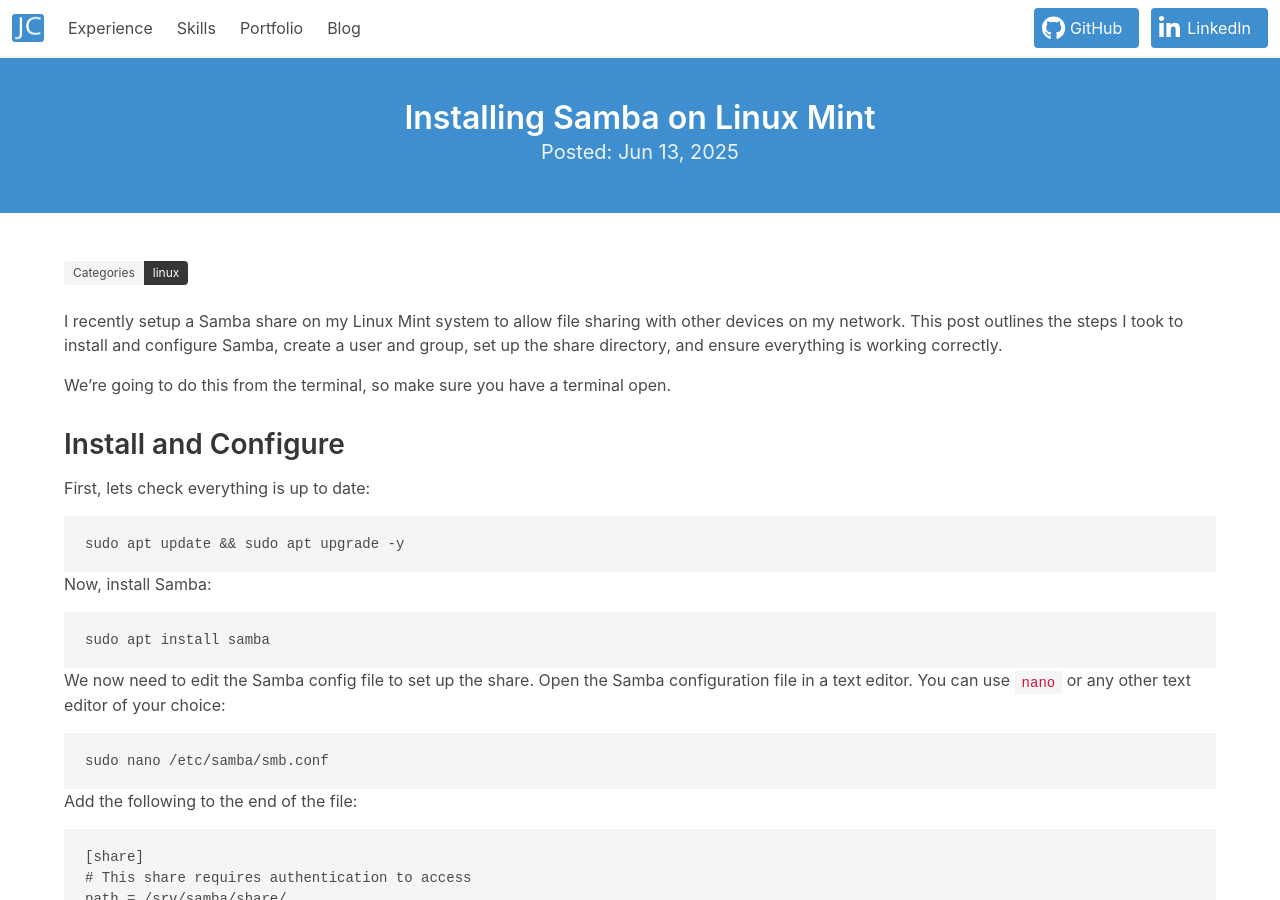
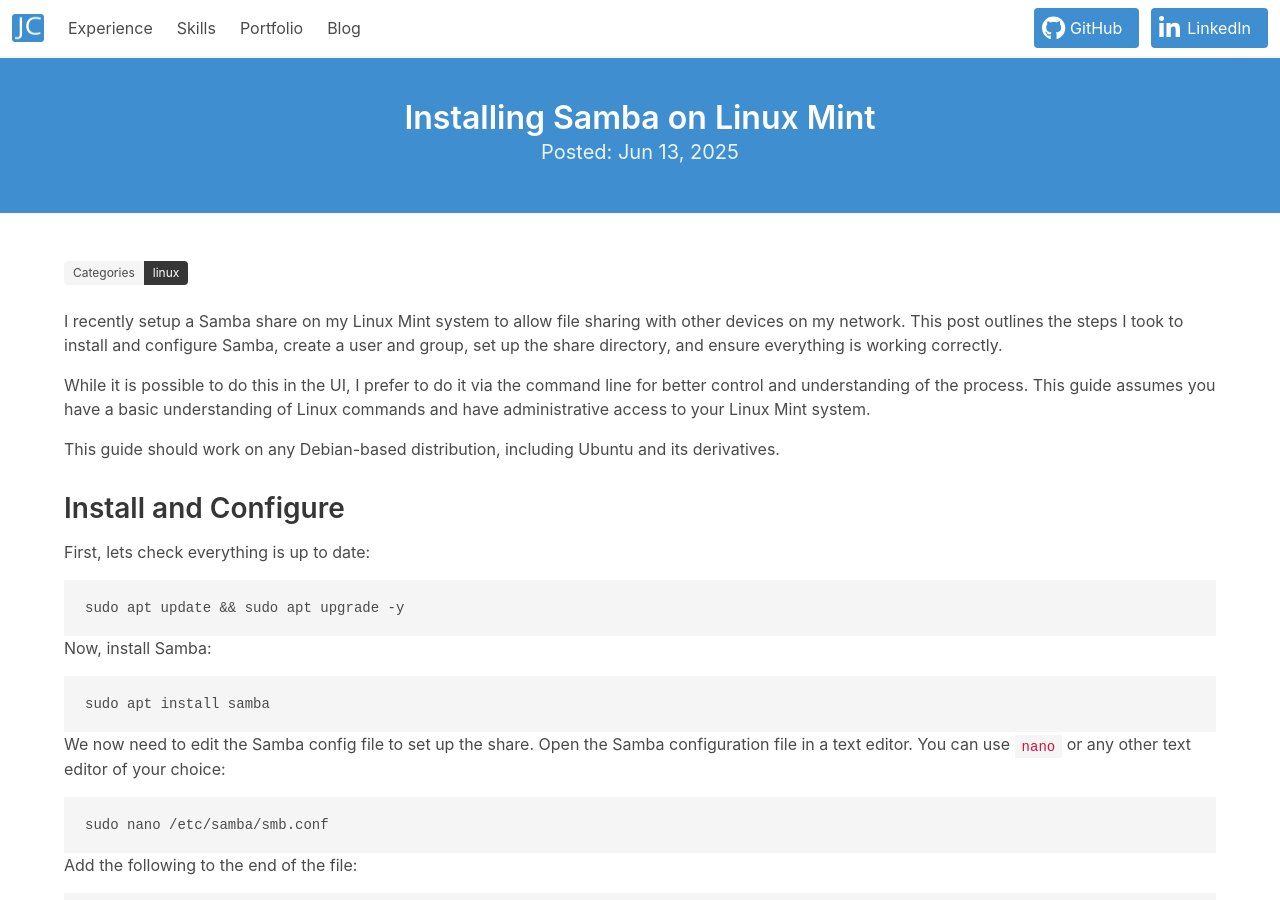
Before and after one commit to zjcz/zjcz.github.io, a Jekyll site: the page built from _posts/2025-06-16-installing-samba-on-linux-mint.md, in a window 1280 px wide and 900 px high. Built offline with Jekyll 4.4.1, drawn with Linux system fonts in a browser that asks for light colours; some of the changed text lies outside the part shown.

Commit message:
feat: expanded intro and added discoverability services

````diff
--- a/_posts/2025-06-16-installing-samba-on-linux-mint.md
+++ b/_posts/2025-06-16-installing-samba-on-linux-mint.md
@@ -10,7 +10,9 @@
 
 <!--more-->
 
-We're going to do this from the terminal, so make sure you have a terminal open.
+While it is possible to do this in the UI, I prefer to do it via the command line for better control and understanding of the process. This guide assumes you have a basic understanding of Linux commands and have administrative access to your Linux Mint system.
+
+This guide should work on any Debian-based distribution, including Ubuntu and its derivatives.
 
 ## Install and Configure
 
@@ -156,6 +158,10 @@
 sudo less /var/log/samba/log.smbd
 ```
 
+### Discovering the Share
+
+If you want the share to be discoverable by other devices on the network, consider investigating and using services such as `avahi-daemon` and `wsdd-service`.
+
 ## Further Reading
 
 - [Samba Wiki - Setting up Samba as a Standalone Server](https://wiki.samba.org/index.php/Setting_up_Samba_as_a_Standalone_Server)
````
